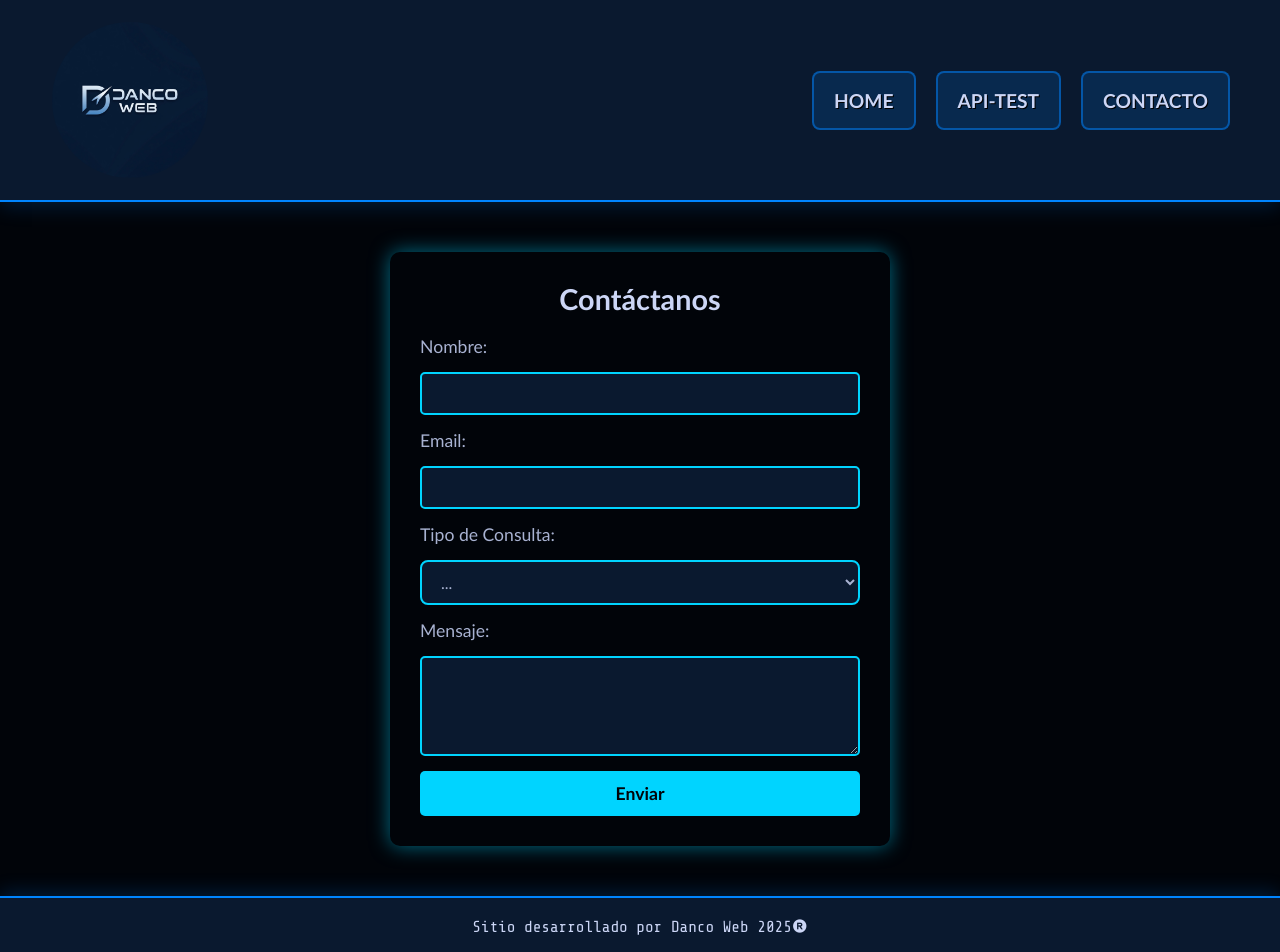
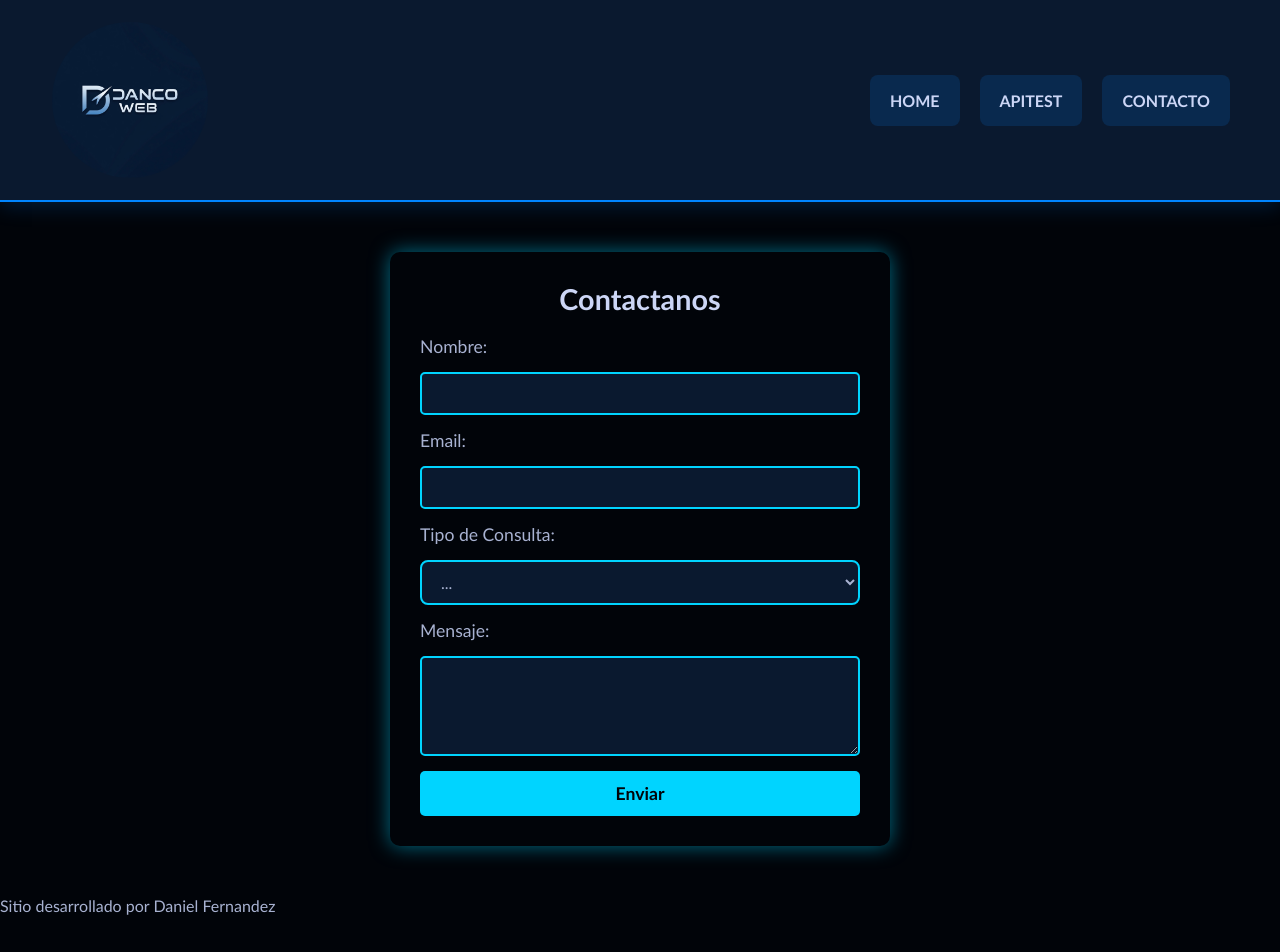
Before and after one commit to DanielFernandez14/Full-Stack, a React (Vite) app in the folder Proyecto Entrega React/: page /Contacto in a window 1280 px wide. Shown: the top 952 px of the page. After the commit the page ends 915 px from the top, so only its background shows below. Built offline with nearby package versions, Linux system fonts and the light colour scheme.

Commit message:
errorRouterSolucionado

```diff
--- a/Proyecto Entrega React/src/Router/Router.jsx
+++ b/Proyecto Entrega React/src/Router/Router.jsx
@@ -1,20 +1,20 @@
-import { BrowserRouter, Routes, Route } from "react-router-dom"
-import { Home } from "../pages/Home/Home.jsx"
-import { RyMAleatorio } from "../pages/RyMAleatorio/RyMAleatorio.jsx"
-import { Contacto } from "../pages/Contacto/Contacto.jsx"
-
-
+import { BrowserRouter, Routes ,Route } from "react-router-dom"
+import { Home } from "../pages/Home/Home"
+import { ApiTest } from "../pages/ApiTest/ApiTest"
+import { Contacto } from "../pages/Contacto/Contacto"
 
 const Router = () => {
     return (
         <BrowserRouter>
-            <Routes>
-                <Route path="/" element={<Home/>}/>
-                <Route path="/RyMAleatorio" element={<RyMAleatorio/>}/>
-                <Route path="/Contacto" element={<Contacto/>}/>
-            </Routes>
+
+                <Routes>
+                    <Route path='/' element={<Home/>} />
+                    <Route path='/ApiTest' element={<ApiTest/>} />
+                    <Route path='/Contacto' element={<Contacto/>} />
+                </Routes>
+
         </BrowserRouter>
-    )
-}
+    );
+};
 
 export { Router }
--- a/Proyecto Entrega React/src/components/App/App.jsx
+++ b/Proyecto Entrega React/src/components/App/App.jsx
@@ -1,12 +1,9 @@
 import './App.css'
 
 function App() {
-
-  return (
-    <>
-      <h1>Hola desde APP</h1>
-    </>
-  )
+    return (
+    <h1>Hola desde APP.jsx</h1>
+)
 }
 
 export default App
--- a/Proyecto Entrega React/src/components/Layout/Layout.css
+++ b/Proyecto Entrega React/src/components/Layout/Layout.css
@@ -1,5 +1,3 @@
-@import url('https://fonts.googleapis.com/css2?family=Share+Tech+Mono&display=swap');
-
 :root {
     --dark-bg: #010409;
     --primary-bg: #0A192F;
@@ -18,15 +16,12 @@ header {
     justify-content: space-between;
     border-bottom: 2px solid var(--neon-blue);
     box-shadow: 0px 4px 20px rgba(0, 132, 255, 0.2);
-    font-family: 'Share Tech Mono', monospace;
-    position: relative;
-    gap: 20px;
 }
+
 .imgHeader {
     width: 160px;
     height: auto;
-    gap: 20px;
-    transition: all 0.3s ease-in-out;
+    transition: transform 0.3s ease-in-out;
     cursor: pointer;
     border: 2px solid transparent;
     border-radius: 50%;
@@ -34,69 +29,40 @@ header {
 
 .imgHeader:hover {
     transform: scale(1.1);
-    border: 2px solid var(--accent);
+    border-color: var(--accent);
 }
 
-
-header ul {
+nav ul {
     display: flex;
     gap: 20px;
     list-style: none;
-    font-size: 1.2rem;
-    text-shadow: 1px 1px black;
+    padding: 0;
 }
 
-header ul li {
+nav ul li {
     background-color: rgba(0, 132, 255, 0.15);
     padding: 16px 20px;
     color: var(--text-bright);
-    font-weight: 900;
+    font-weight: 700;
     border-radius: 8px;
     cursor: pointer;
-    position: relative;
-    overflow: hidden;
-    transition: all 0.3s ease-in-out;
-    border: 2px solid rgba(0, 132, 255, 0.5);
+    transition: transform 0.3s, box-shadow 0.3s, background-color 0.3s;
     text-transform: uppercase;
 }
 
-header ul li a {
+nav ul li:hover {
+    transform: scale(1.1);
+    box-shadow: 0px 0px 15px var(--neon-blue);
+    background-color: var(--secondary-bg);
+}
+
+nav ul li a {
     color: var(--text-bright);
     text-decoration: none;
+    display: block;
     transition: color 0.3s ease-in-out;
 }
 
-header ul li:hover {
-    transform: scale(1.1);
-    box-shadow: 0px 0px 15px var(--neon-blue);
-    border-color: var(--neon-blue);
+nav ul li a:hover {
+    color: var(--accent);
 }
-
-header ul li::before {
-    content: "";
-    position: absolute;
-    top: 50%;
-    left: 50%;
-    width: 300%;
-    height: 300%;
-    background: radial-gradient(circle, rgba(0, 212, 255, 0.3) 0%, transparent 60%);
-    transition: all 0.4s ease-in-out;
-    transform: translate(-50%, -50%) scale(0);
-    opacity: 0.6;
-}
-
-header ul li:hover::before {
-    transform: translate(-50%, -50%) scale(1);
-    opacity: 0;
-}
-
-.footer_class {
-    background-color: var(--primary-bg);
-    color: var(--text-bright);
-    font-family: 'Share Tech Mono', monospace;
-    display: flex;
-    justify-content: center;
-    padding: 20px;
-    border-top: 2px solid var(--neon-blue);
-    box-shadow: 0px -4px 20px rgba(0, 132, 255, 0.2);
-}
--- a/Proyecto Entrega React/src/components/Layout/Layout.jsx
+++ b/Proyecto Entrega React/src/components/Layout/Layout.jsx
@@ -8,16 +8,17 @@ const Layout = (props) => {
         <img className="imgHeader" src="Fav Icon.jpeg" alt="Logo" />
             <nav>
                 <ul>
-                        <li><Link to="/">Home</Link></li>
-                        <li><Link to="/RyMAleatorio">API-test</Link></li>
-                        <li><Link to="/Contacto">Contacto</Link></li>
+                    <li> <Link to='/'>Home</Link></li>
+                    <li> <Link to='/ApiTest'>ApiTest</Link></li>
+                    <li> <Link to='/Contacto'>Contacto</Link></li>
                 </ul>
             </nav>
         </header>
         <main>
             {props.children}
         </main>
-            <footer className="footer_class">Sitio desarrollado por Danco Web 2025<i className="bx bxs-registered"></i>
+        <footer className="footer_class">
+            <p>Sitio desarrollado por Daniel Fernandez</p>
         </footer>
         </>
     )
--- a/Proyecto Entrega React/src/pages/RyMAleatorio/RyMAleatorio.jsx
+++ b/Proyecto Entrega React/src/pages/ApiTest/ApiTest.jsx
@@ -1,8 +1,8 @@
 import { useState, useEffect } from "react";
 import { Layout } from "../../components/Layout/Layout";
-import "./RyMAleatorio.css";
+import "./ApiTest.css";
 
-const RyMAleatorio = () => {
+const ApiTest = () => {
     const [characters, setCharacters] = useState([]);
 
     useEffect(() => {
@@ -36,4 +36,4 @@ const RyMAleatorio = () => {
     );
 };
 
-export { RyMAleatorio };
+export { ApiTest };
--- a/Proyecto Entrega React/src/pages/Contacto/Contacto.jsx
+++ b/Proyecto Entrega React/src/pages/Contacto/Contacto.jsx
@@ -20,13 +20,12 @@ const Contacto = () => {
         setConsulta("");
         setMensaje("");
 
-        setTimeout(() => setMensajeEnviado(false), 4000);
     };
 
     return (
         <Layout>
             <div className="contacto-container">
-                <h1 className="contacto-titulo">Contáctanos</h1>
+                <h1 className="contacto-titulo">Contactanos</h1>
 
                 {mensajeEnviado && (
                     <div className="mensaje-exito">
```
Also changed, not shown: Proyecto Entrega React/src/main.jsx (+1 -6 lines), Proyecto Entrega React/src/pages/ApiTest/ApiTest.css (renamed from Proyecto Entrega React/src/pages/RyMAleatorio/RyMAleatorio.css). Lines whose indentation alone changed are shown as unchanged.
